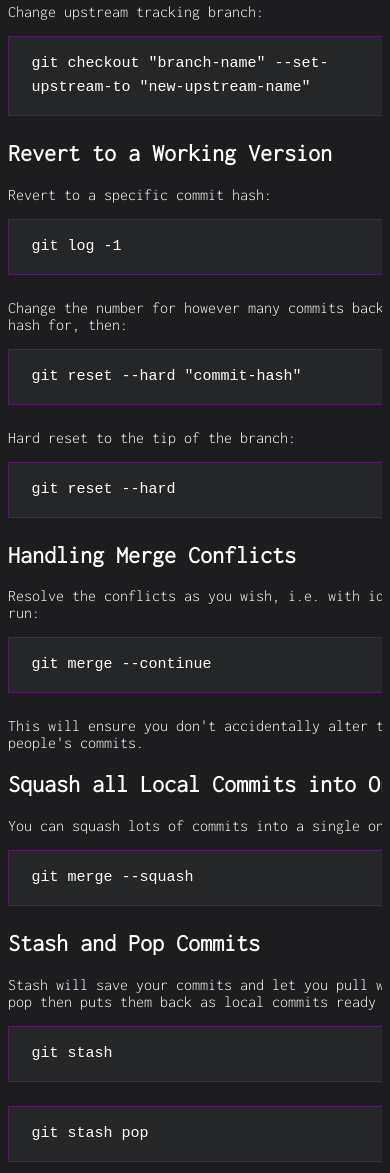
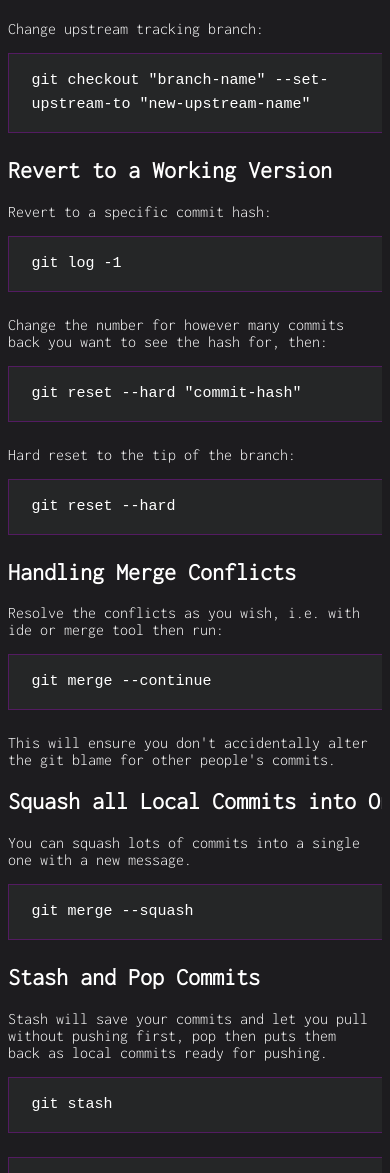
Before and after one commit to sacha505/new_website, a plain HTML site: page git_guide.html in a window 390 px wide. Shown: the part 827-2000 px from the top of the page. Drawn offline with Linux system fonts and the light colour scheme.

Commit message:
just css things

```diff
--- a/git_guide.html
+++ b/git_guide.html
@@ -38,36 +38,47 @@
 
 
 <h2>Branching</h2>
+<div class="container2">
     <p>Make a new branch:</p>
+</div>
     <div class="codeblock">
         git checkout -b "new-branch-name"  <br>
     </div>
-
+    <div class="container2">
     <p>Make a new branch based on a specific upstream:</p>
+</div>
     <div class="codeblock">
         git checkout -b "new-branch-name" "upstream_name"<br>
     </div>
+    <div class="container2">
     <p>Switch branches:</p>
+</div>
     <div class="codeblock">
         git checkout "branch-name" <br>
     </div>
+    <div class="container2">
     <p>Change upstream tracking branch:</p>
+</div>
     <div class="codeblock">
         git checkout "branch-name" --set-upstream-to "new-upstream-name"<br>
     </div>
 
 <h2>Revert to a Working Version</h2>
-
+<div class="container2">
 <p>Revert to a specific commit hash:</p>
+</div>
 <div class="codeblock">
     git log -1 <br>
 </div>
+<div class="container2">
 <p>Change the number for however many commits back you want to see the hash for, then:</p>
+</div>
 <div class="codeblock">
     git reset --hard "commit-hash" <br>
 </div>
-
+<div class="container2">
 <p>Hard reset to the tip of the branch:</p>
+</div>
 <div class="codeblock">
     git reset --hard <br>
 </div>
@@ -75,22 +86,29 @@
 
 
 <h2>Handling Merge Conflicts</h2>
+<div class="container2">
 <p>Resolve the conflicts as you wish, i.e. with ide or merge tool then run:</p>
+</div>
 <div class="codeblock">
     git merge --continue<br>
 </div>
+<div class="container2">
 <p>This will ensure you don't accidentally alter the git blame for other people's commits.</p>
-
+</div>
 
 <h2>Squash all Local Commits into One</h2>
+<div class="container2">
 <p>You can squash lots of commits into a single one with a new message.</p>
+</div>
 <div class="codeblock">
     git merge --squash<br>
 </div>
 
 
 <h2>Stash and Pop Commits</h2>
+<div class="container2">
 <p>Stash will save your commits and let you pull without pushing first, pop then puts them back as local commits ready for pushing.</p>
+</div>
 <div class="codeblock">
     git stash <br>
 </div>
--- a/style.css
+++ b/style.css
@@ -38,7 +38,10 @@ p {
     white-space: initial;
     word-break: break-word;
     display: block;
-
+    word-wrap: break-word;
+    overflow: auto;
+    margin-left: auto;
+    margin-right: auto;
   }
 
 .description {
@@ -68,6 +71,10 @@ p {
     white-space: initial;
     word-break: break-word;
     overflow-wrap: break-word;
+  }
+
+  .container2 {
+    width: 100%;
   }
 
 .nav {
@@ -171,4 +178,7 @@ tab {
     text-align: left;
     padding-bottom: 5em;
   }
+  .container2 {
+    width: 65%;
+  }
 }
```
Also changed, not shown: index.html (+0 -1 lines), latex_guide.html (+28 -14 lines).
